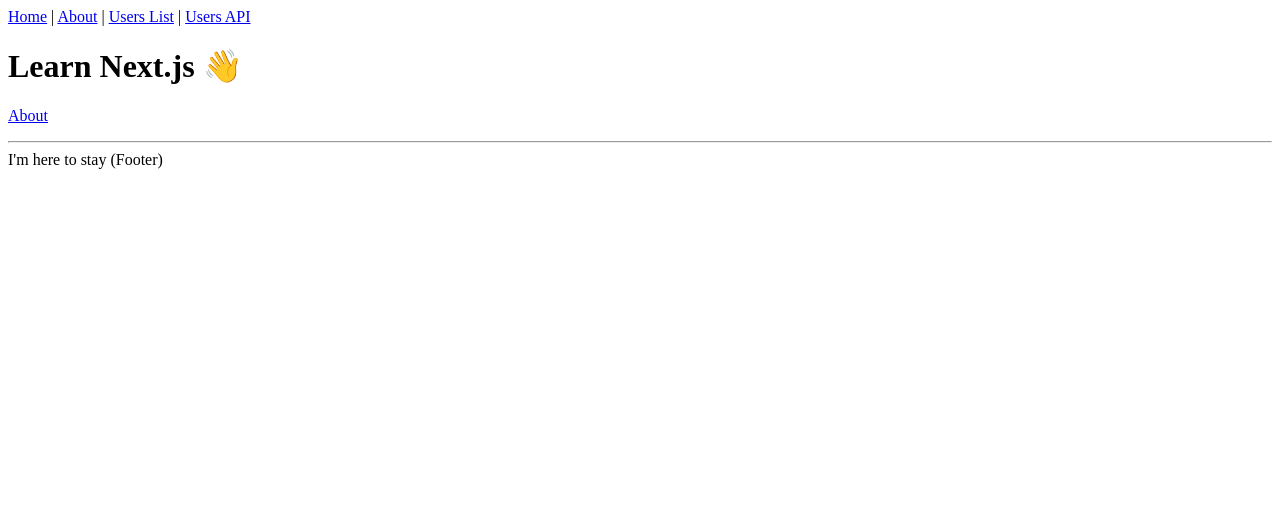
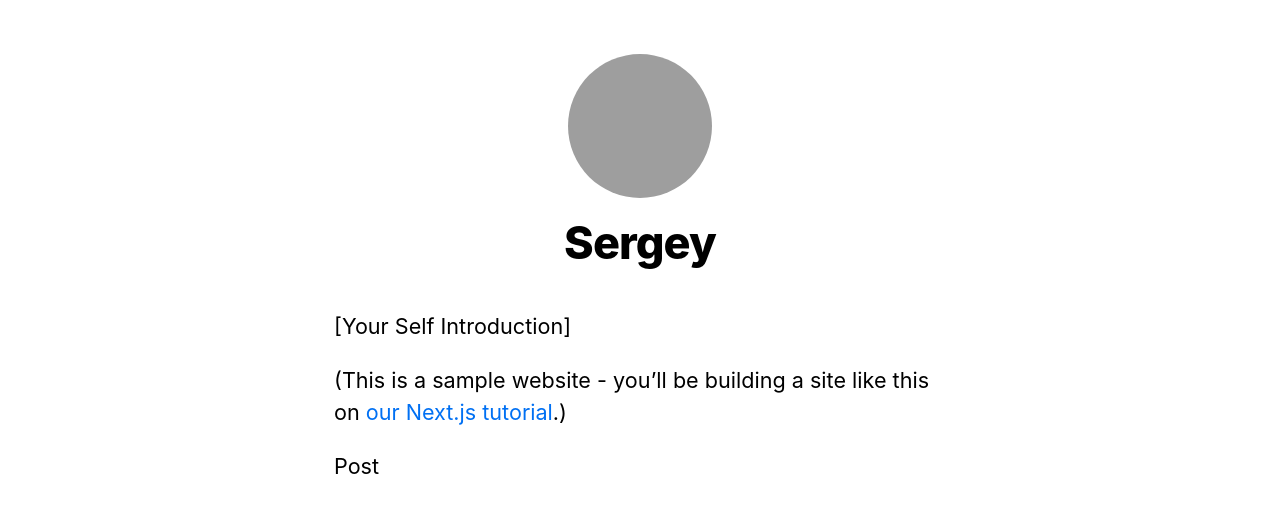
Before and after one commit to isv10k/nextTStut, a Next.js app: page / in a window 1280 px wide. Shown: the top 512 px of the page. Built offline with nearby package versions, Linux system fonts and the light colour scheme; grey boxes are pictures that could not be loaded.

Commit message:
basic sample website

```diff
--- a/components/Layout.tsx
+++ b/components/Layout.tsx
@@ -1,41 +1,102 @@
 import React, { ReactNode } from 'react'
 import Link from 'next/link'
 import Head from 'next/head'
+import styles from './layout.module.css'
+import utilStyles from '../styles/utils.module.css'
 
 type Props = {
-  children?: ReactNode
-  title?: string
+    children?: ReactNode
+    home?: boolean
+}
+const name: string = 'Sergey';
+export const siteTitle = 'Next.js Sample Website'
+
+export default function Layout({ children, home=false }) {
+    return (
+        <div className={styles.container}>
+            <Head>
+                <link rel="icon" href="/favicon.ico" />
+                <meta
+                    name="description"
+                    content="Learn how to build a personal website using Next.js"
+                />
+                <meta
+                    property="og:image"
+                    content={`https://og-image.now.sh/${encodeURI(
+                        siteTitle
+                    )}.png?theme=light&md=0&fontSize=75px&images=https%3A%2F%2Fassets.vercel.com%2Fimage%2Fupload%2Ffront%2Fassets%2Fdesign%2Fnextjs-black-logo.svg`}
+                />
+                <meta name="og:title" content={siteTitle} />
+                <meta name="twitter:card" content="summary_large_image" />
+            </Head>
+            <header className={styles.header}>
+                {home ? (
+                    <>
+                        <img
+                            src="/images/profile.jpg"
+                            className={`${styles.headerHomeImage} ${utilStyles.borderCircle}`}
+                            alt={name}
+                        />
+                        <h1 className={utilStyles.heading2Xl}>{name}</h1>
+                    </>
+                ) : (
+                        <>
+                            <Link href="/">
+                                <a>
+                                    <img
+                                        src="/images/profile.jpg"
+                                        className={`${styles.headerImage} ${utilStyles.borderCircle}`}
+                                        alt={name}
+                                    />
+                                </a>
+                            </Link>
+                            <h2 className={utilStyles.headingLg}>
+                                <Link href="/">
+                                    <a className={utilStyles.colorInherit}>{name}</a>
+                                </Link>
+                            </h2>
+                        </>
+                    )}
+            </header>
+            <main>{children}</main>
+            {!home && (
+                <div className={styles.backToHome}>
+                    <Link href="/">
+                        <a>← Back to home</a>
+                    </Link>
+                </div>
+            )}
+        </div>
+    )
 }
 
-const Layout = ({ children, title = 'This is the default title' }: Props) => (
-  <div>
-    <Head>
-      <title>{title}</title>
-      <meta charSet="utf-8" />
-      <meta name="viewport" content="initial-scale=1.0, width=device-width" />
-    </Head>
-    <header>
-      <nav>
-        <Link href="/">
-          <a>Home</a>
-        </Link>{' '}
-        |{' '}
-        <Link href="/about">
-          <a>About</a>
-        </Link>{' '}
-        |{' '}
-        <Link href="/users">
-          <a>Users List</a>
-        </Link>{' '}
-        | <a href="/api/users">Users API</a>
-      </nav>
-    </header>
-    {children}
-    <footer>
-      <hr />
-      <span>I'm here to stay (Footer)</span>
-    </footer>
-  </div>
-)
 
-export default Layout
+// const Layout = ({ children, title = 'This is the default title' }: Props) => (
+//     <div>
+//         <Head>
+//             <title>{title}</title>
+//         </Head>
+//         <header>
+//             <nav>
+//                 <Link href="/">
+//                     <a>Home</a>
+//                 </Link>{' '} |{' '}
+//                 <Link href="/about">
+//                     <a>About</a>
+//                 </Link>{' '} |{' '}
+//                 <Link href="/users">
+//                     <a>Users List</a>
+//                 </Link>{' '} |
+//                 <a href="/api/users">Users API</a>
+//             </nav>
+//         </header>
+//         {children}
+//         <footer>
+//             <hr />
+//             <span>I'm here to stay (Footer)</span>
+//             <img src="/vercel.png" alt="Vercel Logo" width='200' height='100' className="logo" />
+//         </footer>
+//     </div>
+// )
+
+//export default Layout
--- /dev/null
+++ b/components/layout.module.css
@@ -0,0 +1,25 @@
+.container {
+    max-width: 36rem;
+    padding: 0 1rem;
+    margin: 3rem auto 6rem;
+  }
+
+  .header {
+    display: flex;
+    flex-direction: column;
+    align-items: center;
+  }
+
+  .headerImage {
+    width: 6rem;
+    height: 6rem;
+  }
+
+  .headerHomeImage {
+    width: 8rem;
+    height: 8rem;
+  }
+
+  .backToHome {
+    margin: 3rem 0 0;
+  }
--- /dev/null
+++ b/pages/_app.tsx
@@ -0,0 +1,31 @@
+// import App from "next/app";
+import type { AppProps /*, AppContext */ } from 'next/app'
+import Head from "next/head";
+import '../styles/global.css'
+
+function MyApp({ Component, pageProps }: AppProps) {
+    console.log(pageProps);
+    return (
+        <>
+            <Head>
+
+            </Head>
+            <Component {...pageProps} />
+
+        </>
+    )
+}
+
+// Only uncomment this method if you have blocking data requirements for
+// every single page in your application. This disables the ability to
+// perform automatic static optimization, causing every page in your app to
+// be server-side rendered.
+//
+// MyApp.getInitialProps = async (appContext: AppContext) => {
+//   // calls page's `getInitialProps` and fills `appProps.pageProps`
+//   const appProps = await App.getInitialProps(appContext);
+
+//   return { ...appProps }
+// }
+
+export default MyApp
--- a/pages/index.tsx
+++ b/pages/index.tsx
@@ -1,15 +1,26 @@
+import Head from 'next/head'
 import Link from 'next/link'
-import Layout from '../components/Layout'
+import Layout, { siteTitle } from '../components/Layout'
+import utilStyles from '../styles/utils.module.css'
 
-const IndexPage = () => (
-  <Layout title="Home | Next.js + TypeScript Example">
-    <h1>Learn Next.js 👋</h1>
-    <p>
-      <Link href="/about">
-        <a>About</a>
-      </Link>
-    </p>
-  </Layout>
-)
-
-export default IndexPage
+export default function Home() {
+    return (
+        <Layout home>
+            <Head>
+                <title>{siteTitle}</title>
+            </Head>
+            <section className={utilStyles.headingMd}>
+                <p>[Your Self Introduction]</p>
+                <p>
+                    (This is a sample website - you’ll be building a site like this on{' '}
+                    <a href="https://nextjs.org/learn">our Next.js tutorial</a>.)
+          </p>
+                <p>
+                    <Link href="/posts/first-post">
+                        <a className={utilStyles.colorInherit}>Post</a>
+                    </Link>
+                </p>
+            </section>
+        </Layout>
+    )
+}
--- /dev/null
+++ b/styles/global.css
@@ -0,0 +1,27 @@
+html,
+body {
+  padding: 0;
+  margin: 0;
+  font-family: -apple-system, BlinkMacSystemFont, Segoe UI, Roboto, Oxygen, Ubuntu,
+    Cantarell, Fira Sans, Droid Sans, Helvetica Neue, sans-serif;
+  line-height: 1.6;
+  font-size: 18px;
+}
+
+* {
+  box-sizing: border-box;
+}
+
+a {
+  color: #0070f3;
+  text-decoration: none;
+}
+
+a:hover {
+  text-decoration: underline;
+}
+
+img {
+  max-width: 100%;
+  display: block;
+}
--- /dev/null
+++ b/styles/utils.module.css
@@ -0,0 +1,52 @@
+.heading2Xl {
+    font-size: 2.5rem;
+    line-height: 1.2;
+    font-weight: 800;
+    letter-spacing: -0.05rem;
+    margin: 1rem 0;
+  }
+
+  .headingXl {
+    font-size: 2rem;
+    line-height: 1.3;
+    font-weight: 800;
+    letter-spacing: -0.05rem;
+    margin: 1rem 0;
+  }
+
+  .headingLg {
+    font-size: 1.5rem;
+    line-height: 1.4;
+    margin: 1rem 0;
+  }
+
+  .headingMd {
+    font-size: 1.2rem;
+    line-height: 1.5;
+  }
+
+  .borderCircle {
+    border-radius: 9999px;
+  }
+
+  .colorInherit {
+    color: inherit;
+  }
+
+  .padding1px {
+    padding-top: 1px;
+  }
+
+  .list {
+    list-style: none;
+    padding: 0;
+    margin: 0;
+  }
+
+  .listItem {
+    margin: 0 0 1.25rem;
+  }
+
+  .lightText {
+    color: #999;
+  }
```
Also changed, not shown: pages/_documentTMP.tsx (added, +66 -0 lines), pages/posts/first-post.tsx (+14 -1 lines), 1 other file (tests, documents, lock files or other folders).
